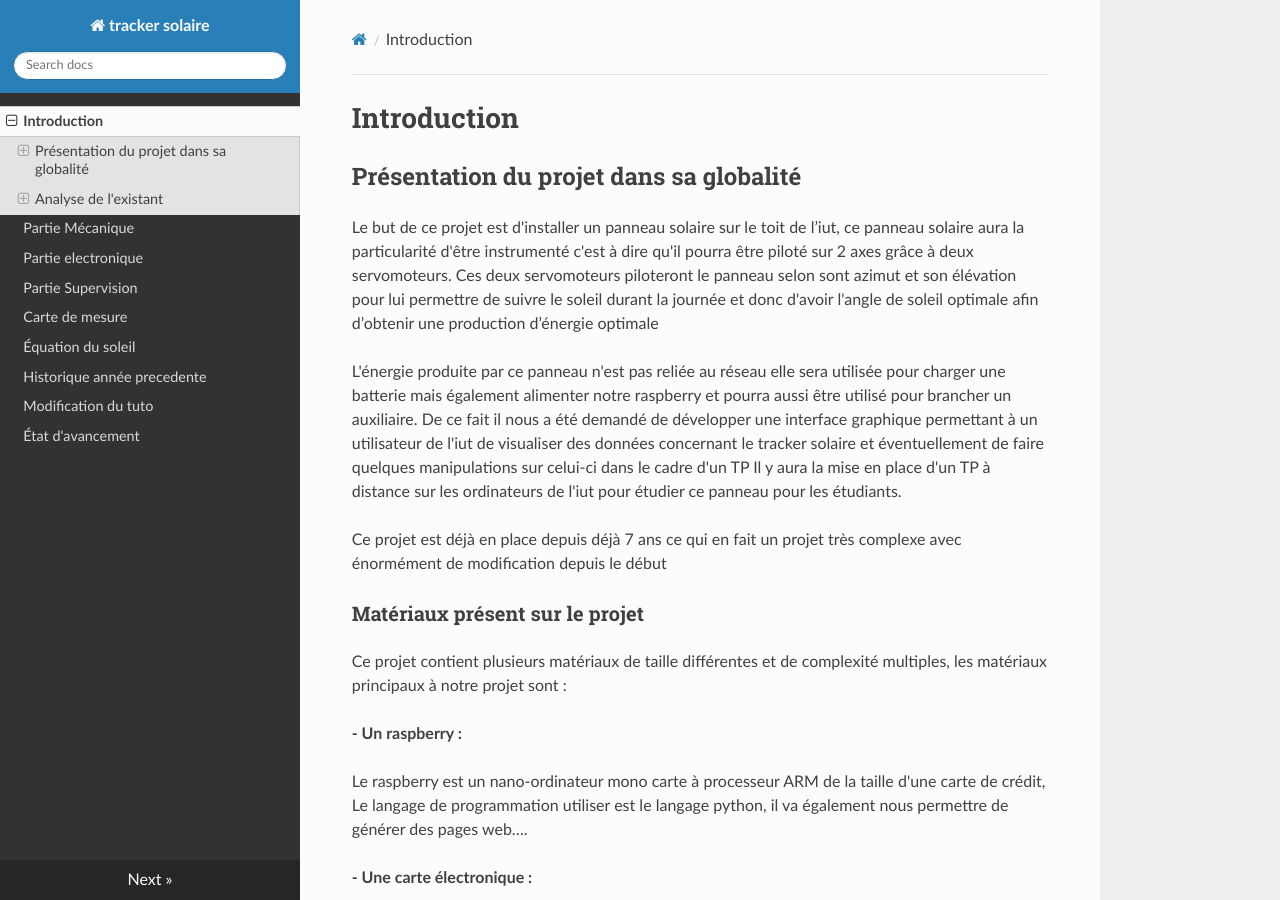
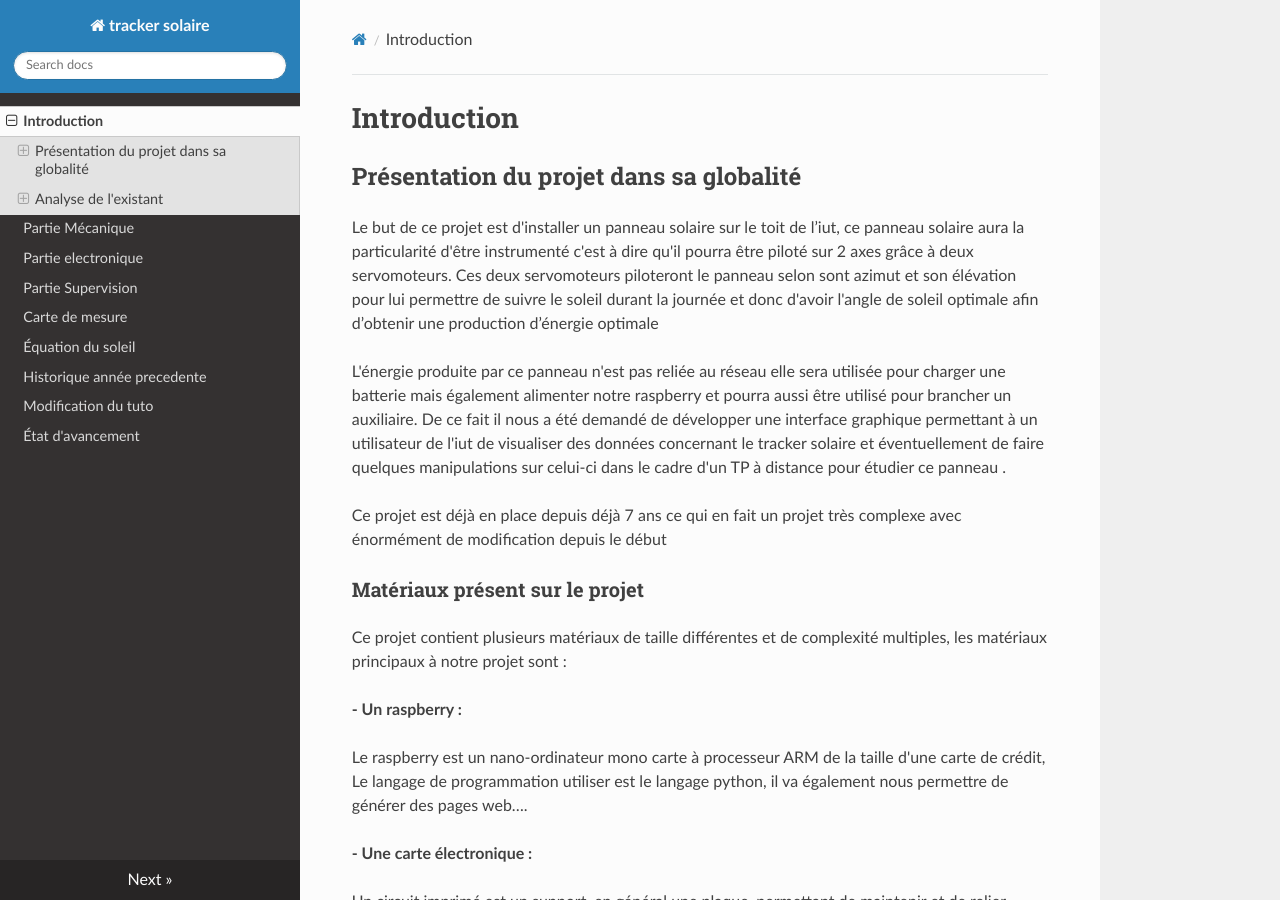
Before and after one commit to pt-tracker-gim/trackeurSolaire, an MkDocs documentation site: the page built from docs/Présentation.md, in a window 1280 px wide and 900 px high. Built offline with MkDocs 1.6.1, drawn with Linux system fonts in a browser that asks for light colours; nearby versions of some CDN libraries; old or Windows-style settings are respelled for this version of MkDocs.

Commit message:
Update Présentation.md

```diff
--- a/docs/Présentation.md
+++ b/docs/Présentation.md
@@ -6,7 +6,7 @@ Le but de ce projet est d'installer un panneau solaire sur le toit de l’iut, c
 
 L'énergie produite par ce panneau n'est pas reliée au réseau elle sera utilisée pour charger une batterie mais également alimenter notre raspberry et pourra aussi être utilisé pour brancher un auxiliaire.
 De ce fait il nous a été demandé de développer une interface graphique permettant à un utilisateur de l'iut de visualiser des données concernant le tracker solaire et éventuellement de faire quelques manipulations sur celui-ci dans le cadre d'un TP
-Il y aura la mise en place d'un TP à distance sur les ordinateurs de l'iut pour étudier ce panneau pour les étudiants.
+ à distance pour étudier ce panneau .
 
 Ce projet est déjà en place depuis déjà 7 ans ce qui en fait un projet très complexe avec énormément de modification depuis le début
 
```
